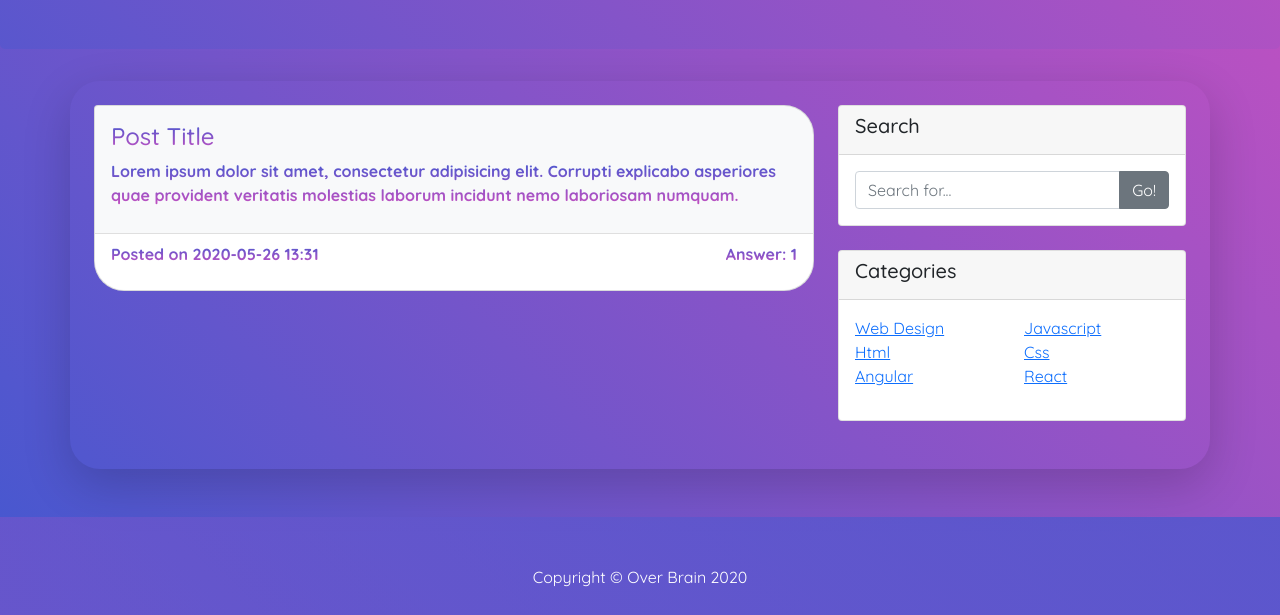
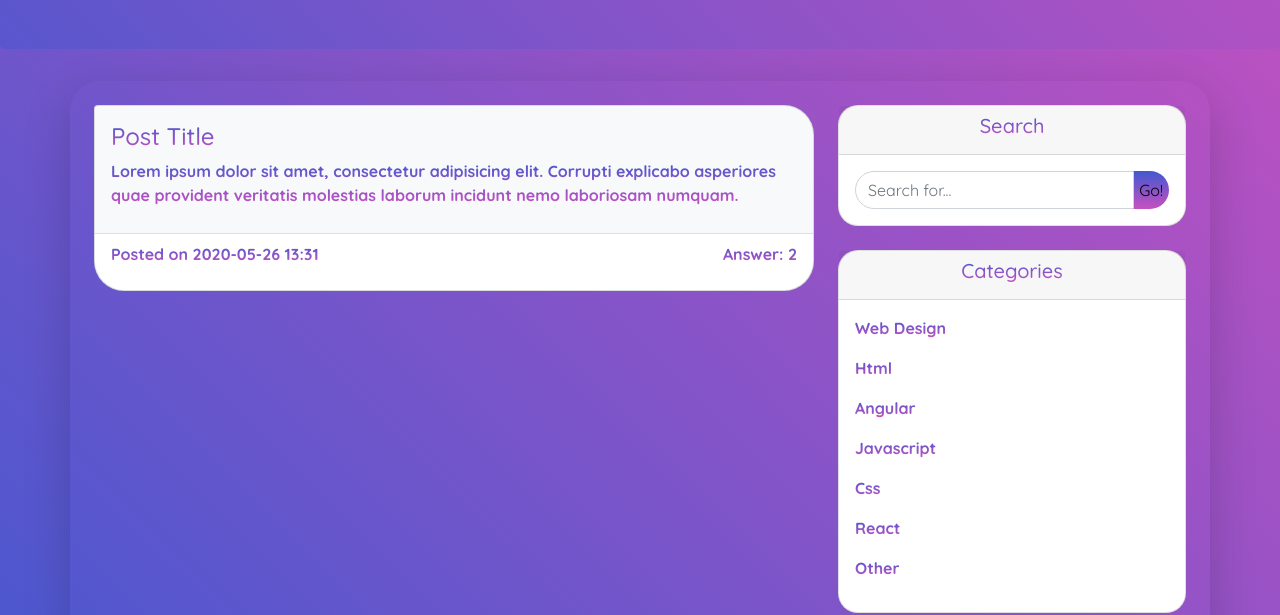
Before and after one commit to ElbrusGarayev/over-brain-frontend-template, a plain HTML site: page index.html in a window 1280 px wide. Shown: the part 190-805 px from the top of the page. Drawn offline with nearby package versions, Linux system fonts and the light colour scheme.

Commit message:
finished

```diff
--- a/css/index.css
+++ b/css/index.css
@@ -22,13 +22,13 @@ body{
 
 @keyframes gradient {
 	0% {
-		background-position: 0% 50%;
+		background-position: 0 50%;
 	}
 	50% {
 		background-position: 100% 50%;
 	}
 	100% {
-		background-position: 0% 50%;
+		background-position: 0 50%;
 	}
 }
 /*Body*/
@@ -53,7 +53,7 @@ body{
 	border-bottom-left-radius: 30px !important;
 	border-bottom-right-radius: 30px !important;
 }
-.card p, h4{
+.card p, h4, h5{
 	font-weight: bold;
 	background: linear-gradient(#4158d0, #c850c0);
 	-webkit-background-clip: text;
@@ -65,4 +65,35 @@ body{
 	-webkit-background-clip: text;
 	-webkit-text-fill-color: transparent;
 }
+.search-card{
+	border-radius: 20px !important;
+}
+.card h5{
+	text-align: center;
+}
+.btn-search{
+	border: none;
+	background: linear-gradient(#4158d0, #c850c0);
+	border-radius: 30px;
+}
+.btn-search:focus{
+	outline: none;
+}
+.group{
+	border-radius: 20px !important;
+}
+.search-txt{
+	border-bottom-left-radius: 30px !important;
+	border-top-left-radius: 30px !important;
+}
+.cat-card{
+	border-radius: 20px !important;
+}
+.categories a{
+	text-decoration: none;
+	font-weight: bold;
+	background: linear-gradient(#4158d0, #c850c0);
+	-webkit-background-clip: text;
+	-webkit-text-fill-color: transparent;
+}
 /*BodyEnd*/
--- a/index.html
+++ b/index.html
@@ -5,7 +5,7 @@
     <!-- Required meta tags -->
     <meta charset="utf-8">
     <meta name="viewport" content="width=device-width, initial-scale=1, shrink-to-fit=no">
-
+    <title>Over Brain</title>
     <link rel="stylesheet" href="https://use.fontawesome.com/releases/v5.6.1/css/all.css"
           integrity="sha384-gfdkjb5BdAXd+lj+gudLWI+BXq4IuLW5IT+brZEZsLFm++aCMlF1V92rMkPaX4PP" crossorigin="anonymous">
 
@@ -42,7 +42,7 @@
                     </a>
                 </li>
                 <li class="nav-item ml-5">
-                    <a href="index.html" class="nav-link active">
+                    <a href="users.html" class="nav-link active">
                         Users
                     </a>
                 </li>
@@ -92,45 +92,41 @@
                 <div class="card-footer ques-foot text-muted bg-white">
                     <span>Posted on 2020-05-26 13:31</span>
                     <div class="rounded float-right">
-                        <p>Answer: 1</p>
+                        <p>Answer: 2</p>
                     </div>
                 </div>
             </div>
 
         </div>
         <div class="col-md-4">
-            <div class="card mb-4">
+            <div class="card search-card mb-4">
                 <div class="card-header">
                     <h5>Search</h5>
                 </div>
                 <div class="card-body">
-                    <div class="input-group">
-                        <input type="text" class="form-control" placeholder="Search for...">
-                        <button type="button" class="btn btn-secondary">
+                    <div class="input-group group">
+                        <input type="text" class="form-control search-txt" placeholder="Search for...">
+                        <button type="button" class="btn-search">
                             Go!
                         </button>
                     </div>
-
                 </div>
             </div>
-            <div class="card mb-4">
+            <div class="card cat-card mb-4">
                 <div class="card-header">
                     <h5>Categories</h5>
                 </div>
-                <div class="card-body">
+                <div class="card-body categories">
                     <div class="row">
                         <div class="col">
-                            <ul class="list-unstyled">
-                                <li><a href="#">Web Design</a></li>
-                                <li><a href="#">Html</a></li>
-                                <li><a href="#">Angular</a></li>
-                            </ul>
-                        </div>
-                        <div class="col">
-                            <ul class="list-unstyled">
-                                <li><a href="#">Javascript</a></li>
-                                <li><a href="#">Css</a></li>
-                                <li><a href="#">React</a></li>
+                            <ul class="list-unstyled list">
+                                <li class="mb-3"><a href="#">Web Design</a></li>
+                                <li class="mb-3"><a href="#">Html</a></li>
+                                <li class="mb-3"><a href="#">Angular</a></li>
+                                <li class="mb-3"><a href="#">Javascript</a></li>
+                                <li class="mb-3"><a href="#">Css</a></li>
+                                <li class="mb-3"><a href="#">React</a></li>
+                                <li class="mb-3"><a href="#">Other</a></li>
                             </ul>
                         </div>
                     </div>
```
Also changed, not shown: chat.html (+1 -1 lines), profile.html (+1 -1 lines), question.html (+1 -1 lines), settings.html (+1 -1 lines), user-profile.html (+1 -1 lines), users.html (+1 -1 lines).
